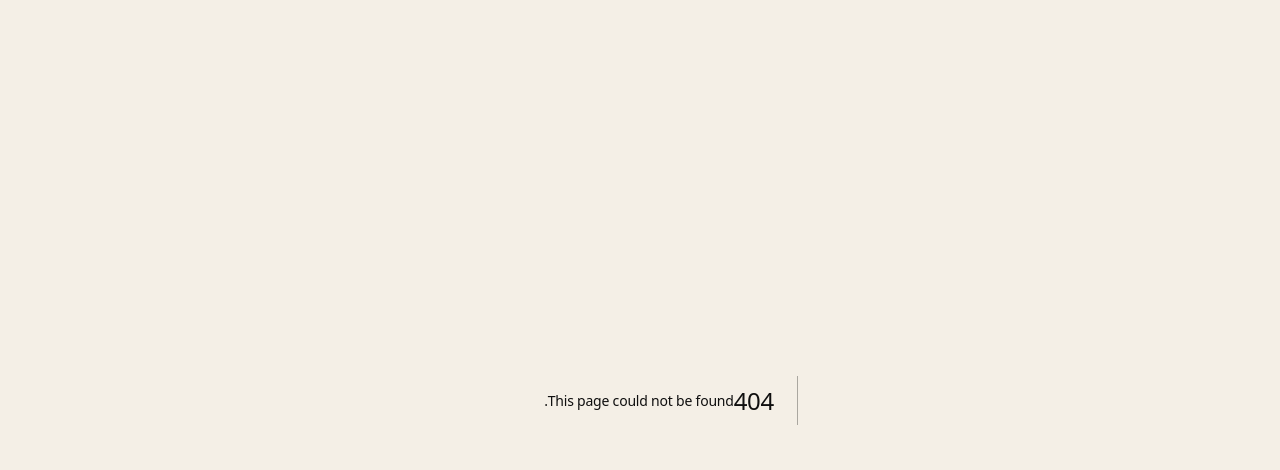
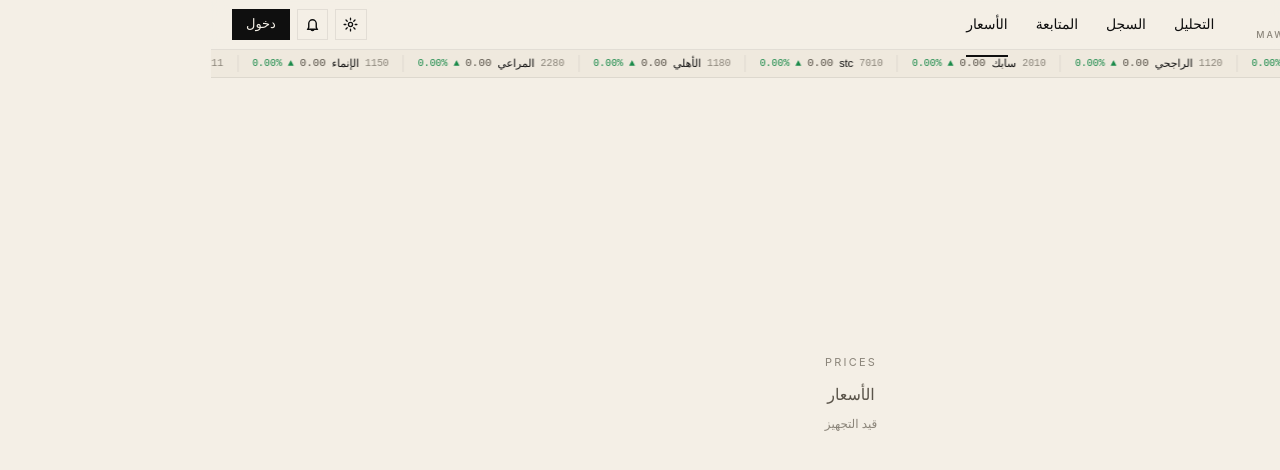
Before and after one commit to phabdelmegedamin-arch/mawja-alkhabar-final, a Next.js app: page /prices in a window 1280 px wide. Before the commit this address had no page. Shown: the top 470 px of the page. Built offline with nearby package versions, Linux system fonts and the light colour scheme; no server answers.

Commit message:
Create page.tsx

```diff
--- /dev/null
+++ b/src/app/(main)/prices/page.tsx
@@ -0,0 +1,34 @@
+'use client'
+
+/* ═══════════════════════════════════════════════
+   صفحة الأسعار — Placeholder فارغ
+   لم يتم الربط بعد بمصدر البيانات الحي
+   لكنها تمنع ظهور 404 عند الضغط على تبويب "الأسعار"
+   ═══════════════════════════════════════════════ */
+export default function PricesPage() {
+  return (
+    <div
+      className="min-h-[calc(100vh-200px)] flex items-center justify-center"
+      style={{ background: 'var(--bg)' }}
+    >
+      <div className="text-center" style={{ color: 'var(--t3)' }}>
+        <div
+          className="text-[11px] uppercase mb-3"
+          style={{
+            letterSpacing: '0.2em',
+            fontFamily: 'var(--sans-lat)',
+            color: 'var(--t3)',
+          }}
+        >
+          PRICES
+        </div>
+        <div className="text-[16px]" style={{ color: 'var(--t2)' }}>
+          الأسعار
+        </div>
+        <div className="text-[12px] mt-2" style={{ color: 'var(--t3)' }}>
+          قيد التجهيز
+        </div>
+      </div>
+    </div>
+  )
+}
```
